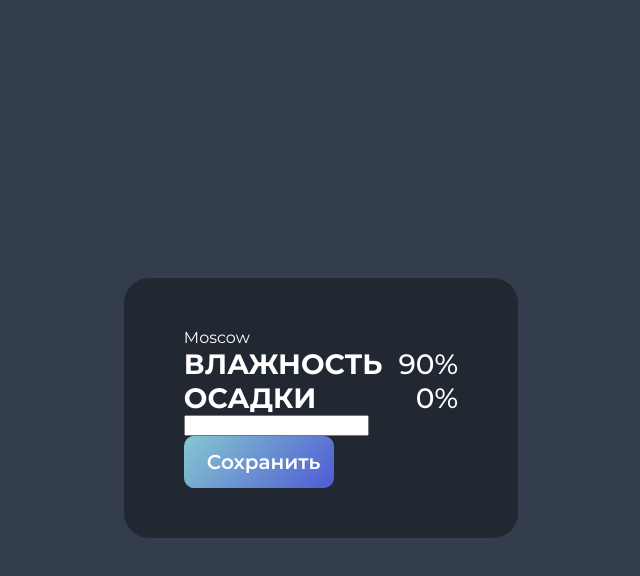
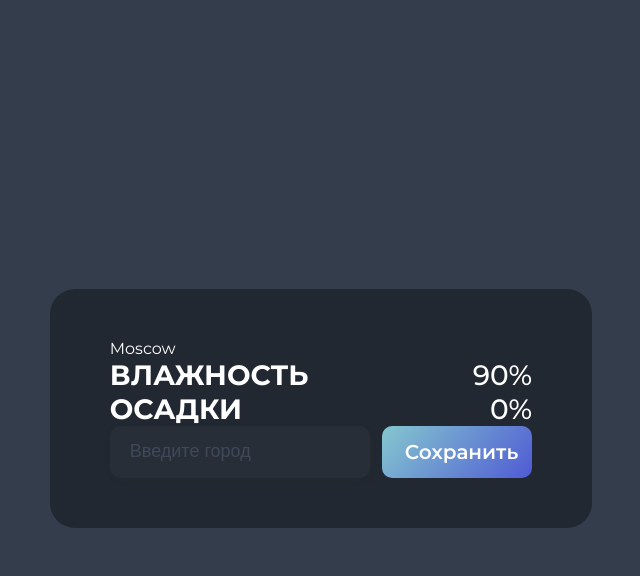
Before and after one commit to MariaProgrammer/weatherForecast-vidget, a Vue app: page / in a window 1280 px wide. Both pictures are taken after a click on the button "Изменить город". Shown: the top 576 px of the page, without its empty margins (319-959 px from the left). Built offline with nearby package versions, Linux system fonts and the light colour scheme.

Commit message:
feat: Input component

```diff
--- a/src/components/Button.vue
+++ b/src/components/Button.vue
@@ -28,6 +28,9 @@
   display: flex;
   gap: 9px;
   align-items: center;
+  width: 100%;
+
+
 }
 .button:hover {
    background: var(--gradient-inverted);
--- a/src/components/Cityselect.vue
+++ b/src/components/Cityselect.vue
@@ -2,6 +2,7 @@
 import { ref } from "vue";
 import IconLocation from "./icons/IconLocation.vue";
 import Button from "./Button.vue";
+import Input from "./Input.vue";
 
 const emit = defineEmits({
   selectCity(payload) {
@@ -23,8 +24,8 @@ function edit() {
 </script>
 
 <template>
-  <div v-if="isEdited">
-    <input />
+  <div v-if="isEdited" class="city-input">
+    <Input placeholder="Введите город" />
     <Button @click="select()"> Сохранить </Button>
   </div>
 
@@ -34,4 +35,10 @@ function edit() {
   </Button>
 </template>
 
-<style scoped></style>
+<style scoped>
+.city-input {
+  display: flex;
+  gap: 12px;
+}
+
+</style>
--- /dev/null
+++ b/src/components/Input.vue
@@ -0,0 +1,24 @@
+<script setup></script>
+
+<template>
+  <input type="text" class="input"/>
+</template>
+
+<style scoped>
+.input {
+  color: var(--color-primary);
+  width: 260px;
+  font-size: 18px;
+  border: none;
+  border-radius: 10px;
+  background: var(--color-bg-card);
+  box-shadow: 1px 2px 4px 0px var(--color-bg-main);
+  padding: 15px 20px;
+}
+.input::placeholder {
+  color: var(--color-text-placeholder);
+  font-weight: 400;
+  font-size: 18px;
+
+}
+</style>
--- a/src/style.css
+++ b/src/style.css
@@ -1,6 +1,7 @@
 :root {
   --color-primary: #fff;
   --color-bg: #343D4B;
+  --color-text-placeholder: #3F4958;
   --color-primary-inverted: #000;
   --color-bg-card: #272E37;
   --color-bg-main: #222831;
@@ -8,6 +9,10 @@
   --gradient-inverted: linear-gradient(231deg, rgba(144, 217, 224, 0.9) 0%, rgba(84, 96, 230, 0.9) 100%);
 
   --font: "Montserrat", sans-serif;
+}
+
+* {
+  box-sizing: border-box;
 }
 
 body {
@@ -19,6 +24,7 @@ body {
   background-color: var(--color-bg);
   color: var(--color-primary);
 
+
   display: grid;
   place-items: center;
   min-height: 100vh;
```
